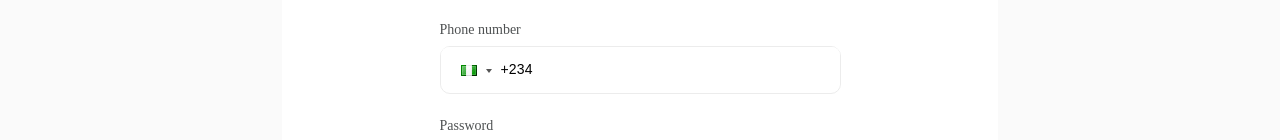
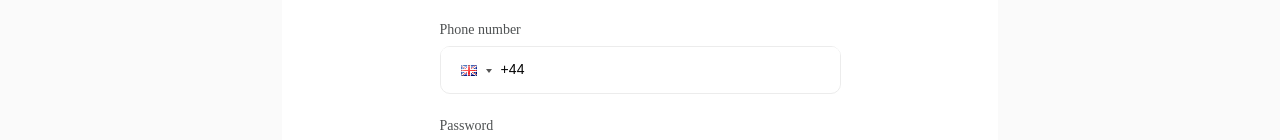
Before and after one commit to phemmieblaq/hotel_frontend, a React (Create React App) app in the folder client/: page /signup in a window 1280 px wide. Shown: the part 605-745 px from the top of the page. Built offline with nearby package versions, Linux system fonts and the light colour scheme.

Commit message:
change the default country on the booking form

```diff
--- a/client/src/components/input/phoneNumberInput.jsx
+++ b/client/src/components/input/phoneNumberInput.jsx
@@ -60,7 +60,7 @@ const NumberInput = ({
         // style={phoneInputStyles}
       >
         <PhoneInput
-          country={"ng"}
+          country={"gb"}
           // countryCallingCodeEditable={false}
           value={value}
           onChange={onChange}
```
